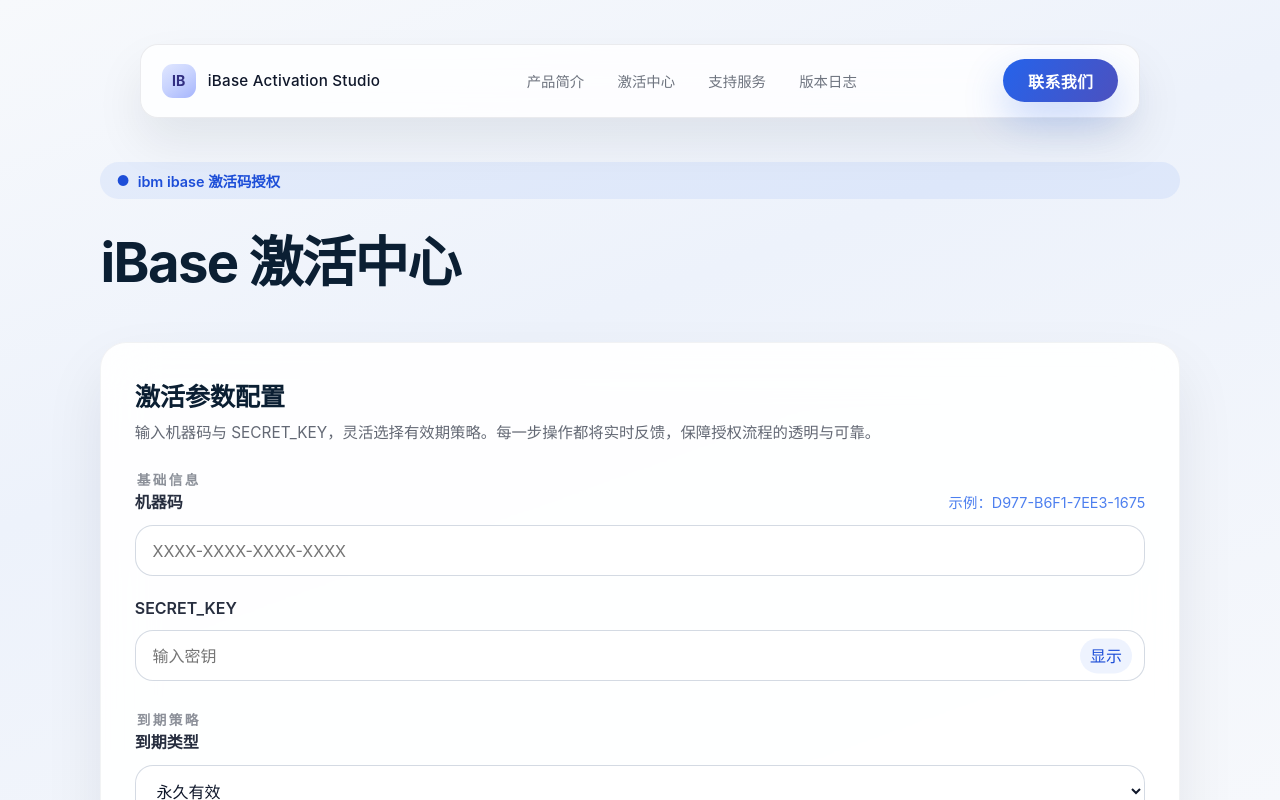
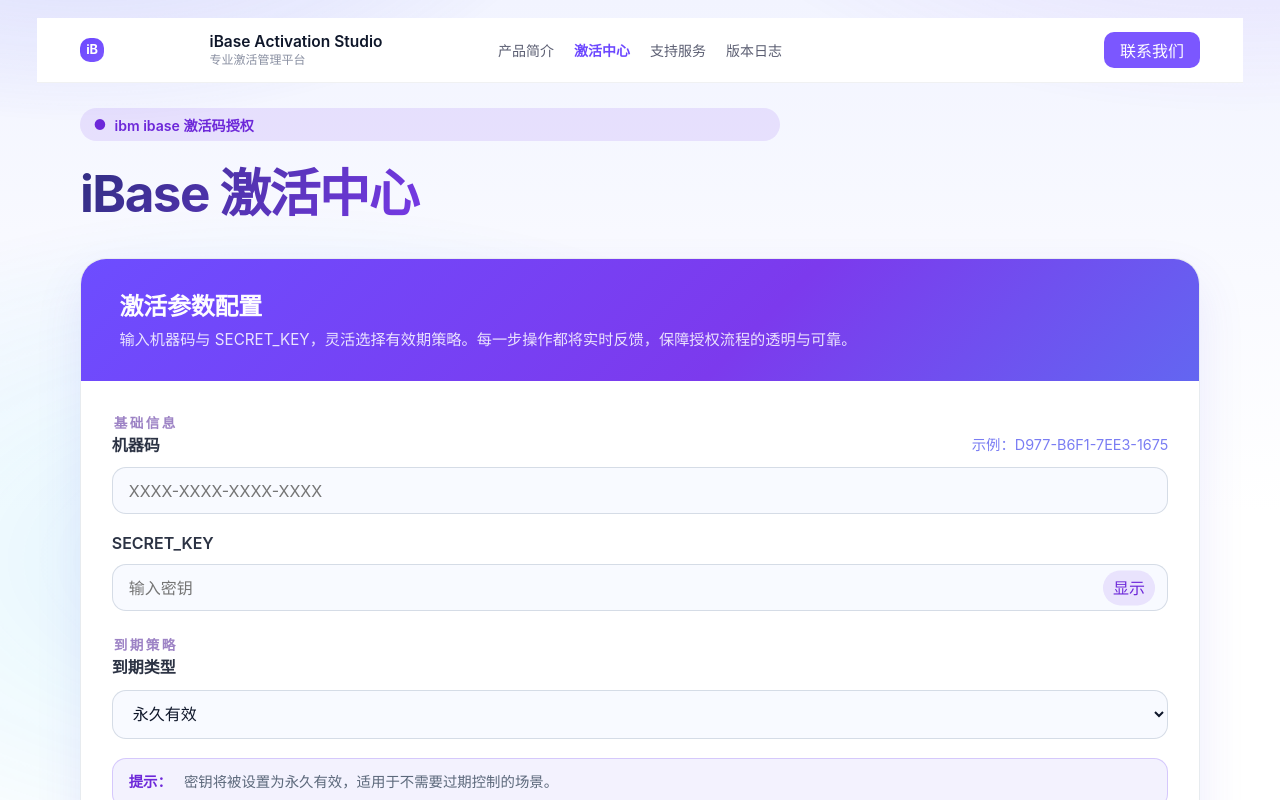
Before and after one commit to Eysn0130/ibase_launcher, a React (Vite) app in the folder frontend/: page / in a window 1280 px wide. Shown: the top 800 px of the page. Built offline with nearby package versions, Linux system fonts and the light colour scheme.

Commit message:
Restyle activation header to flat sticky bar

```diff
--- a/frontend/src/App.jsx
+++ b/frontend/src/App.jsx
@@ -4,154 +4,173 @@
 const fadeIn = keyframes`
   from {
     opacity: 0;
-    transform: translateY(24px);
+    transform: translateY(28px) scale(0.98);
+    filter: blur(12px);
   }
   to {
     opacity: 1;
-    transform: translateY(0);
+    transform: translateY(0) scale(1);
+    filter: blur(0);
   }
 `;
 
 const Shell = styled.div`
-  width: min(1120px, 100%);
+  width: 100%;
   display: grid;
-  gap: clamp(1.6rem, 3.6vw, 2.8rem);
-  padding: clamp(0.4rem, 1.6vw, 1.5rem);
+  gap: clamp(1rem, 2vw, 1.6rem);
+  padding: clamp(0.2rem, 0.8vw, 0.6rem) clamp(0.3rem, 1vw, 0.85rem);
+  justify-items: center;
 `;
 
-const NavBar = styled.nav`
-  width: min(1000px, 100%);
-  margin: clamp(0.05rem, 0.6vw, 0.35rem) auto 0;
-  display: flex;
-  align-items: center;
-  justify-content: space-between;
-  padding: clamp(0.5rem, 1.2vw, 0.9rem) clamp(0.85rem, 1.9vw, 1.3rem);
-  border-radius: 18px;
-  background: rgba(255, 255, 255, 0.82);
-  box-shadow: 0 24px 48px rgba(15, 23, 42, 0.08);
-  backdrop-filter: blur(28px);
-  border: 1px solid rgba(15, 23, 42, 0.08);
-  animation: ${fadeIn} 320ms ease-out;
+const Header = styled.header`
+  position: sticky;
+  top: 8px;
+  z-index: 50;
+  background: #ffffff;
+  border-bottom: 1px solid rgba(15, 23, 42, 0.06);
+  width: 100%;
 `;
 
-const NavBrand = styled.div`
-  display: flex;
+const Bar = styled.div`
+  height: 64px;
+  margin: 0 auto;
+  width: min(1120px, 95%);
+  display: grid;
+  grid-template-columns: 1fr auto 1fr;
   align-items: center;
-  gap: 0.75rem;
-  font-weight: 500;
-  letter-spacing: 0.015em;
-  color: #0f172a;
-  font-size: 0.95rem;
+  gap: 20px;
+
+  @media (max-width: 720px) {
+    grid-template-columns: auto 1fr;
+    height: 56px;
+    gap: 16px;
+  }
 `;
 
-const BrandMark = styled.span`
-  width: 34px;
-  height: 34px;
-  border-radius: 11px;
-  background: linear-gradient(145deg, #e0e7ff 0%, #c7d2fe 50%, #a5b4fc 100%);
+const Brand = styled.div`
+  display: grid;
+  grid-auto-flow: column;
+  gap: 10px;
+  align-items: center;
+
+  .logo {
+    width: 24px;
+    height: 24px;
+    border-radius: 10px;
+    background: linear-gradient(135deg, #6c47ff, #7b57ff);
+    color: #ffffff;
     display: grid;
     place-items: center;
-  color: #312e81;
     font-weight: 700;
-  font-size: 0.88rem;
+    font-size: 0.8rem;
+    letter-spacing: -0.02em;
+  }
+
+  .tt {
+    line-height: 1.1;
+    display: grid;
+    gap: 2px;
+  }
+
+  .title {
+    font-size: 15.5px;
+    font-weight: 600;
+    color: #0f172a;
+  }
+
+  .sub {
+    font-size: 12px;
+    color: #8a90a2;
+  }
 `;
 
-const NavLinks = styled.ul`
+const Nav = styled.nav`
+  justify-self: center;
   display: flex;
-  align-items: center;
-  gap: clamp(1.1rem, 2.6vw, 2.1rem);
-  list-style: none;
-  margin: 0;
-  padding: 0;
+  gap: 20px;
 
-  @media (max-width: 860px) {
+  a {
+    font-size: 14px;
+    color: #5b5e72;
+    text-decoration: none;
+    transition: color 0.16s ease;
+  }
+
+  a:hover {
+    color: #23253a;
+  }
+
+  a[aria-current='page'] {
+    color: #6c47ff;
+    font-weight: 600;
+  }
+
+  @media (max-width: 720px) {
     display: none;
   }
 `;
 
-const NavLink = styled.li`
-  position: relative;
-  font-size: 0.9rem;
-  color: rgba(15, 23, 42, 0.6);
+const CTA = styled.button`
+  justify-self: end;
+  height: 36px;
+  padding: 0 16px;
+  border-radius: 10px;
+  background: #7b57ff;
+  color: #ffffff;
+  border: none;
+  transition: filter 0.16s ease;
   cursor: pointer;
-  transition: color 200ms ease;
 
-  &::after {
-    content: '';
-    position: absolute;
-    left: 0;
-    bottom: -0.4rem;
-    width: 100%;
-    height: 2px;
-    transform: scaleX(0);
-    transform-origin: center;
-    background: linear-gradient(90deg, #6366f1, #3b82f6);
-    transition: transform 200ms ease;
+  &:hover {
+    filter: brightness(1.04);
   }
 
-  &:hover {
-    color: rgba(15, 23, 42, 0.9);
-  }
-
-  &:hover::after {
-    transform: scaleX(1);
+  @media (max-width: 720px) {
+    justify-self: end;
   }
 `;
 
-const NavAction = styled.button`
-  padding: 0.6rem 1.55rem;
-  border-radius: 999px;
-  border: none;
-  background: linear-gradient(120deg, #2563eb, #4c51bf);
-  color: white;
-  font-weight: 600;
-  letter-spacing: 0.02em;
-  cursor: pointer;
-  transition: transform 200ms ease, box-shadow 200ms ease;
-  box-shadow: 0 18px 40px rgba(37, 99, 235, 0.25);
-
-  &:hover {
-    transform: translateY(-2px);
-    box-shadow: 0 24px 52px rgba(37, 99, 235, 0.32);
-  }
-
-  &:focus-visible {
-    outline: none;
-    box-shadow: 0 0 0 4px rgba(37, 99, 235, 0.28);
-  }
+const MainContent = styled.main`
+  width: min(1120px, 100%);
+  display: grid;
+  gap: clamp(1.2rem, 2.4vw, 2rem);
 `;
 
 const Hero = styled.section`
   display: grid;
-  gap: 1.2rem;
+  gap: 0.75rem;
   text-align: left;
   animation: ${fadeIn} 420ms ease-out;
+  max-width: 700px;
 `;
 
 const HeroBadge = styled.span`
   display: inline-flex;
   align-items: center;
   gap: 0.5rem;
-  padding: 0.5rem 1rem;
+  padding: 0.4rem 0.85rem;
   border-radius: 999px;
-  background: rgba(37, 99, 235, 0.08);
-  color: #1d4ed8;
+  background: rgba(124, 58, 237, 0.12);
+  color: #6d28d9;
   font-weight: 600;
-  font-size: 0.9rem;
+  font-size: 0.88rem;
 `;
 
 const HeroTitle = styled.h1`
   margin: 0;
-  font-size: clamp(2.5rem, 5vw, 3.4rem);
+  font-size: clamp(2.4rem, 4.8vw, 3.2rem);
   font-weight: 700;
   letter-spacing: -0.03em;
   color: #0b1f33;
+  background: linear-gradient(120deg, #312e81 0%, #7c3aed 55%, #6366f1 100%);
+  -webkit-background-clip: text;
+  color: transparent;
 `;
 
 
 const ContentGrid = styled.div`
   display: grid;
-  gap: clamp(1.6rem, 3.4vw, 2.6rem);
+  gap: clamp(1.2rem, 2.4vw, 2rem);
 `;
 
 const FormColumn = styled.div`
@@ -160,38 +179,56 @@
 `;
 
 const Card = styled.section`
-  background: rgba(255, 255, 255, 0.92);
+  background: #ffffff;
   border-radius: 26px;
-  padding: clamp(1.6rem, 2.6vw, 2.35rem);
-  box-shadow: 0 28px 60px rgba(15, 23, 42, 0.08);
-  border: 1px solid rgba(15, 23, 42, 0.05);
-  backdrop-filter: blur(26px);
+  padding: 0;
+  box-shadow: 0 22px 48px rgba(79, 70, 229, 0.1);
+  border: 1px solid rgba(148, 163, 184, 0.22);
   animation: ${fadeIn} 460ms ease-out;
+  position: relative;
+  overflow: hidden;
+  transition: transform 220ms ease, box-shadow 220ms ease;
+
+  @media (prefers-reduced-motion: no-preference) {
+    &:hover {
+      transform: translateY(-3px);
+      box-shadow: 0 26px 52px rgba(79, 70, 229, 0.14);
+    }
+  }
+`;
+
+const CardBody = styled.div`
+  padding: clamp(1.6rem, 2.4vw, 2.05rem);
+  display: grid;
+  gap: clamp(1.2rem, 2vw, 1.8rem);
+  background: #ffffff;
 `;
 
 const FormHeader = styled.header`
   display: grid;
-  gap: 0.55rem;
-  margin-bottom: 1.5rem;
+  gap: 0.35rem;
+  padding: clamp(1.35rem, 2.4vw, 1.8rem) clamp(1.6rem, 3vw, 2.4rem);
+  background: linear-gradient(135deg, #6d4dff 0%, #7c3aed 60%, #6366f1 100%);
+  color: #fdfcff;
 `;
 
 const FormTitle = styled.h2`
   margin: 0;
-  font-size: 1.58rem;
-  color: #0b1f33;
+  font-size: 1.5rem;
+  color: inherit;
   letter-spacing: -0.01em;
 `;
 
 const FormSubtitle = styled.p`
   margin: 0;
-  font-size: 0.96rem;
-  color: rgba(15, 23, 42, 0.65);
-  line-height: 1.55;
+  font-size: 0.95rem;
+  color: rgba(255, 255, 255, 0.85);
+  line-height: 1.6;
 `;
 
 const Form = styled.form`
   display: grid;
-  gap: clamp(1.25rem, 2.2vw, 1.9rem);
+  gap: clamp(1rem, 1.8vw, 1.6rem);
 `;
 
 const Fieldset = styled.fieldset`
@@ -199,7 +236,7 @@
   margin: 0;
   padding: 0;
   display: grid;
-  gap: clamp(1rem, 1.8vw, 1.4rem);
+  gap: clamp(0.85rem, 1.5vw, 1.25rem);
 `;
 
 const Legend = styled.legend`
@@ -207,12 +244,12 @@
   font-weight: 600;
   letter-spacing: 0.18em;
   text-transform: uppercase;
-  color: rgba(15, 23, 42, 0.48);
+  color: rgba(76, 29, 149, 0.55);
 `;
 
 const InputGroup = styled.div`
   display: grid;
-  gap: 0.75rem;
+  gap: 0.7rem;
 `;
 
 const LabelRow = styled.div`
@@ -230,38 +267,39 @@
 const Label = styled.label`
   font-size: 1rem;
   font-weight: 600;
-  color: rgba(15, 23, 42, 0.9);
+  color: rgba(15, 23, 42, 0.88);
 `;
 
 const HelperText = styled.span`
   font-size: 0.9rem;
-  color: rgba(37, 99, 235, 0.82);
+  color: rgba(99, 102, 241, 0.85);
 `;
 
 const TextInput = styled.input`
   width: 100%;
-  padding: 0.9rem 1.05rem;
-  border-radius: 18px;
-  border: 1.5px solid rgba(148, 163, 184, 0.4);
-  background: rgba(255, 255, 255, 0.92);
+  padding: 0.78rem 1rem;
+  border-radius: 14px;
+  border: 1px solid rgba(148, 163, 184, 0.35);
+  background: rgba(248, 250, 255, 0.95);
   color: #0f172a;
   font-size: 1rem;
-  transition: border-color 180ms ease, box-shadow 180ms ease, transform 180ms ease;
+  transition: border-color 160ms ease, box-shadow 180ms ease, background 160ms ease;
 
   &:hover {
-    border-color: rgba(37, 99, 235, 0.5);
+    border-color: rgba(124, 58, 237, 0.5);
+    background: rgba(255, 255, 255, 0.98);
   }
 
   &:focus-visible {
     outline: none;
-    border-color: rgba(37, 99, 235, 0.72);
-    box-shadow: 0 0 0 4px rgba(37, 99, 235, 0.18);
-    transform: translateY(-1px);
+    border-color: rgba(124, 58, 237, 0.8);
+    box-shadow: 0 0 0 3px rgba(124, 58, 237, 0.18);
+    background: #ffffff;
   }
 
   &[aria-invalid='true'] {
-    border-color: rgba(220, 38, 38, 0.7);
-    box-shadow: 0 0 0 3px rgba(248, 113, 113, 0.3);
+    border-color: rgba(220, 38, 38, 0.65);
+    box-shadow: 0 0 0 2px rgba(248, 113, 113, 0.2);
   }
 `;
 
@@ -275,42 +313,44 @@
   top: 50%;
   transform: translateY(-50%);
   border: none;
-  background: rgba(37, 99, 235, 0.08);
-  color: #1d4ed8;
+  background: rgba(124, 58, 237, 0.12);
+  color: #6d28d9;
   cursor: pointer;
   padding: 0.35rem 0.6rem;
   border-radius: 999px;
-  transition: background 160ms ease, color 160ms ease;
+  transition: background 160ms ease, color 160ms ease, transform 200ms ease;
 
   &:hover {
-    background: rgba(37, 99, 235, 0.14);
+    background: rgba(124, 58, 237, 0.18);
+    transform: translateY(-50%) translateY(-1px);
   }
 
   &:focus-visible {
     outline: none;
-    box-shadow: 0 0 0 3px rgba(37, 99, 235, 0.28);
+    box-shadow: 0 0 0 3px rgba(124, 58, 237, 0.28);
   }
 `;
 
 const Select = styled.select`
   width: 100%;
-  padding: 0.9rem 1.05rem;
-  border-radius: 18px;
-  border: 1.5px solid rgba(148, 163, 184, 0.4);
-  background: rgba(255, 255, 255, 0.92);
+  padding: 0.78rem 1rem;
+  border-radius: 14px;
+  border: 1px solid rgba(148, 163, 184, 0.35);
+  background: rgba(248, 250, 255, 0.95);
   color: #0f172a;
   font-size: 1rem;
-  transition: border-color 180ms ease, box-shadow 180ms ease, transform 180ms ease;
+  transition: border-color 160ms ease, box-shadow 180ms ease, background 160ms ease;
 
   &:hover {
-    border-color: rgba(37, 99, 235, 0.5);
+    border-color: rgba(124, 58, 237, 0.5);
+    background: rgba(255, 255, 255, 0.98);
   }
 
   &:focus-visible {
     outline: none;
-    border-color: rgba(37, 99, 235, 0.72);
-    box-shadow: 0 0 0 4px rgba(37, 99, 235, 0.18);
-    transform: translateY(-1px);
+    border-color: rgba(124, 58, 237, 0.8);
+    box-shadow: 0 0 0 3px rgba(124, 58, 237, 0.18);
+    background: #ffffff;
   }
 `;
 
@@ -319,11 +359,12 @@
   align-items: center;
   gap: 0.75rem;
   font-size: 0.9rem;
-  color: rgba(15, 23, 42, 0.7);
-  background: rgba(37, 99, 235, 0.08);
-  border-radius: 16px;
+  color: rgba(71, 85, 105, 0.88);
+  background: rgba(236, 233, 254, 0.6);
+  border-radius: 14px;
   padding: 0.8rem 1rem;
-  line-height: 1.5;
+  line-height: 1.55;
+  border: 1px solid rgba(167, 139, 250, 0.4);
 
   @media (max-width: 640px) {
     flex-direction: column;
@@ -333,7 +374,7 @@
 
 const Accent = styled.span`
   font-weight: 600;
-  color: #2563eb;
+  color: #6d28d9;
 `;
 
 const ErrorMessage = styled.span`
@@ -345,7 +386,7 @@
 const ButtonRow = styled.div`
   display: flex;
   flex-wrap: wrap;
-  gap: 0.85rem;
+  gap: 0.75rem;
   justify-content: flex-end;
 
   @media (max-width: 640px) {
@@ -355,14 +396,14 @@
 `;
 
 const Button = styled.button`
-  min-width: 150px;
-  padding: 0.9rem 1.75rem;
+  min-width: 148px;
+  padding: 0.85rem 1.6rem;
   border-radius: 999px;
   font-weight: 600;
   font-size: 1rem;
   cursor: pointer;
   border: none;
-  transition: transform 200ms ease, box-shadow 200ms ease, background 220ms ease;
+  transition: transform 220ms ease, box-shadow 220ms ease, background 220ms ease;
   display: inline-flex;
   align-items: center;
   justify-content: center;
@@ -370,7 +411,7 @@
 
   &:focus-visible {
     outline: none;
-    box-shadow: 0 0 0 4px rgba(37, 99, 235, 0.28);
+    box-shadow: 0 0 0 4px rgba(79, 70, 229, 0.28);
     transform: translateY(-1px);
   }
 
@@ -380,54 +421,60 @@
 `;
 
 const PrimaryButton = styled(Button)`
-  background: linear-gradient(120deg, #2563eb, #4338ca);
+  background: linear-gradient(135deg, #7c3aed, #6366f1);
   color: white;
-  box-shadow: 0 22px 48px rgba(37, 99, 235, 0.24);
+  box-shadow: 0 18px 42px rgba(99, 102, 241, 0.25);
 
   &:hover {
     transform: translateY(-2px);
-    box-shadow: 0 30px 60px rgba(37, 99, 235, 0.32);
+    box-shadow: 0 22px 50px rgba(99, 102, 241, 0.28);
   }
 `;
 
 const SecondaryButton = styled(Button)`
-  background: rgba(255, 255, 255, 0.88);
-  color: #1d4ed8;
-  border: 1.5px solid rgba(37, 99, 235, 0.16);
-  box-shadow: 0 22px 44px rgba(15, 23, 42, 0.08);
+  background: rgba(248, 250, 255, 0.95);
+  color: #6d28d9;
+  border: 1px solid rgba(148, 163, 184, 0.35);
+  box-shadow: none;
 
   &:hover {
     transform: translateY(-2px);
-    background: rgba(255, 255, 255, 0.95);
+    background: #ffffff;
   }
 `;
 
 const StatusMessage = styled.p`
   margin: 0;
-  font-size: 0.95rem;
+  font-size: 0.94rem;
   color: ${(props) => (props.$status === 'success' ? '#166534' : '#b91c1c')};
   background: ${(props) =>
-    props.$status === 'success' ? 'rgba(34, 197, 94, 0.14)' : 'rgba(248, 113, 113, 0.16)'};
+    props.$status === 'success'
+      ? 'rgba(187, 247, 208, 0.4)'
+      : 'rgba(254, 226, 226, 0.4)'};
   border: 1px solid
-    ${(props) => (props.$status === 'success' ? 'rgba(34, 197, 94, 0.28)' : 'rgba(248, 113, 113, 0.32)')};
-  padding: 0.9rem 1.1rem;
-  border-radius: 16px;
+    ${(props) => (props.$status === 'success' ? 'rgba(74, 222, 128, 0.35)' : 'rgba(248, 113, 113, 0.32)')};
+  padding: 0.85rem 1.05rem;
+  border-radius: 14px;
+  transition: opacity 240ms ease, transform 220ms ease, padding 180ms ease, margin 180ms ease,
+    width 180ms ease;
+  box-shadow: inset 0 1px 0 rgba(255, 255, 255, 0.4);
 `;
 
 const ResultSection = styled.section`
   display: grid;
   gap: 1rem;
-  background: rgba(13, 148, 136, 0.08);
-  border: 1px solid rgba(13, 148, 136, 0.24);
+  background: rgba(236, 233, 254, 0.7);
+  border: 1px solid rgba(167, 139, 250, 0.38);
   border-radius: 20px;
-  padding: clamp(1.35rem, 2.6vw, 1.8rem);
+  padding: clamp(1.3rem, 2.4vw, 1.75rem);
+  box-shadow: inset 0 1px 0 rgba(255, 255, 255, 0.45);
 `;
 
 const ResultHeading = styled.h3`
   margin: 0;
-  font-size: 1.1rem;
+  font-size: 1.05rem;
   font-weight: 700;
-  color: #0b1f33;
+  color: rgba(109, 76, 255, 0.95);
 `;
 
 const ResultCodeRow = styled.div`
@@ -441,39 +488,39 @@
 `;
 
 const CodeDisplay = styled.code`
-  font-size: clamp(1.32rem, 2.8vw, 1.58rem);
+  font-size: clamp(1.24rem, 2.6vw, 1.5rem);
   font-weight: 700;
-  letter-spacing: 0.25em;
+  letter-spacing: 0.24em;
   text-transform: uppercase;
-  background: rgba(13, 148, 136, 0.16);
-  color: #0f766e;
+  background: rgba(255, 255, 255, 0.85);
+  color: #5b21b6;
   border-radius: 16px;
-  padding: 1rem 1.3rem;
+  padding: 0.9rem 1.2rem;
   text-align: center;
   display: block;
-  box-shadow: inset 0 0 0 1px rgba(13, 148, 136, 0.24);
+  box-shadow: inset 0 0 0 1px rgba(124, 58, 237, 0.3);
 `;
 
 const CopyButton = styled.button`
-  padding: 0.7rem 1.45rem;
+  padding: 0.68rem 1.4rem;
   border-radius: 999px;
   border: none;
   font-weight: 600;
   font-size: 0.95rem;
-  background: linear-gradient(120deg, #0f766e, #0d9488);
+  background: linear-gradient(135deg, #7c3aed, #6366f1);
   color: white;
   cursor: pointer;
   transition: transform 200ms ease, box-shadow 200ms ease, background 220ms ease;
-  box-shadow: 0 16px 36px rgba(13, 148, 136, 0.28);
+  box-shadow: 0 18px 42px rgba(99, 102, 241, 0.25);
 
   &:hover {
     transform: translateY(-2px);
-    box-shadow: 0 22px 48px rgba(13, 148, 136, 0.32);
+    box-shadow: 0 22px 48px rgba(99, 102, 241, 0.28);
   }
 
   &:focus-visible {
     outline: none;
-    box-shadow: 0 0 0 4px rgba(13, 148, 136, 0.28);
+    box-shadow: 0 0 0 4px rgba(124, 58, 237, 0.28);
     transform: translateY(-1px);
   }
 `;
@@ -486,7 +533,8 @@
 
 const CopyFeedback = styled.span`
   font-size: 0.9rem;
-  color: rgba(13, 148, 136, 0.85);
+  color: rgba(124, 58, 237, 0.85);
+  min-height: 1.2rem;
 `;
 
 const DetailsList = styled.dl`
@@ -634,6 +682,13 @@
   const fallback = fallbackHash(String.fromCharCode(...data));
   return formatActivationCode(fallback);
 };
+
+const navigationItems = [
+  { label: '产品简介' },
+  { label: '激活中心' },
+  { label: '支持服务' },
+  { label: '版本日志' },
+];
 
 const featureHighlights = [
   {
@@ -828,19 +883,34 @@
 
   return (
     <Shell>
-      <NavBar>
-        <NavBrand>
-          <BrandMark>IB</BrandMark>
-          iBase Activation Studio
-        </NavBrand>
-        <NavLinks>
-          {['产品简介', '激活中心', '支持服务', '版本日志'].map((item) => (
-            <NavLink key={item}>{item}</NavLink>
+      <Header>
+        <Bar>
+          <Brand>
+            <span className="logo" aria-hidden="true">
+              iB
+            </span>
+            <div className="tt">
+              <span className="title">iBase Activation Studio</span>
+              <span className="sub">专业激活管理平台</span>
+            </div>
+          </Brand>
+          <Nav aria-label="主导航">
+            {navigationItems.map(({ label }) => (
+              <a
+                key={label}
+                href="#"
+                onClick={(event) => event.preventDefault()}
+                aria-current={label === '激活中心' ? 'page' : undefined}
+              >
+                {label}
+              </a>
             ))}
-        </NavLinks>
-        <NavAction type="button">联系我们</NavAction>
-      </NavBar>
+          </Nav>
+          <CTA type="button">联系我们</CTA>
+        </Bar>
+      </Header>
 
+      <MainContent>
         <Hero>
           <HeroBadge>
             <span aria-hidden="true">●</span>
@@ -858,6 +928,7 @@
                 输入机器码与 SECRET_KEY，灵活选择有效期策略。每一步操作都将实时反馈，保障授权流程的透明与可靠。
               </FormSubtitle>
             </FormHeader>
+            <CardBody>
               <Form onSubmit={handleSubmit} noValidate>
               <Fieldset>
                 <Legend>基础信息</Legend>
@@ -1014,10 +1085,12 @@
                 </ResultSection>
               )}
               </Form>
+            </CardBody>
           </Card>
         </FormColumn>
 
         </ContentGrid>
+      </MainContent>
     </Shell>
   );
 }
--- a/frontend/src/styles/GlobalStyle.js
+++ b/frontend/src/styles/GlobalStyle.js
@@ -16,12 +16,31 @@
   body {
     margin: 0;
     min-height: 100vh;
-    background: linear-gradient(160deg, #f7f9fc 0%, #edf2fb 35%, #f9fafc 100%);
+    background: linear-gradient(180deg, #f2f4ff 0%, #ffffff 55%, #ffffff 100%);
     color: #0b1f33;
-    padding: clamp(0.35rem, 1.4vw, 1.1rem) clamp(0.9rem, 3vw, 2.2rem);
+    padding: 8px clamp(16px, 3vw, 24px);
     display: flex;
     justify-content: center;
     align-items: flex-start;
+    position: relative;
+    overflow-x: hidden;
+    isolation: isolate;
+  }
+
+  body::before {
+    content: '';
+    position: fixed;
+    inset: -35% -20% 0 -20%;
+    background:
+      radial-gradient(40% 35% at 20% 15%, rgba(99, 102, 241, 0.22), transparent 65%),
+      radial-gradient(45% 40% at 80% 10%, rgba(139, 92, 246, 0.18), transparent 68%),
+      radial-gradient(50% 45% at 30% 75%, rgba(56, 189, 248, 0.16), transparent 70%);
+    opacity: 0.85;
+    filter: blur(0px);
+    transform: translate3d(0, 0, 0);
+    pointer-events: none;
+    z-index: -1;
+    animation: auroraDrift 22s ease-in-out infinite alternate;
   }
 
   #root {
@@ -43,6 +62,27 @@
     background: rgba(99, 102, 241, 0.35);
   }
 
+  @keyframes auroraDrift {
+    0% {
+      transform: translate3d(-2%, -2%, 0) scale(1.05);
+      filter: blur(0px);
+      opacity: 0.9;
+    }
+    35% {
+      transform: translate3d(2%, 1.5%, 0) scale(1.08);
+      opacity: 0.95;
+    }
+    70% {
+      transform: translate3d(-1%, 3%, 0) scale(1.03);
+      opacity: 0.88;
+    }
+    100% {
+      transform: translate3d(2%, 4%, 0) scale(1.07);
+      filter: blur(2px);
+      opacity: 0.92;
+    }
+  }
+
   @media (prefers-reduced-motion: reduce) {
     *, *::before, *::after {
       animation-duration: 0.01ms !important;
```
Lines whose indentation alone changed are shown as unchanged.
